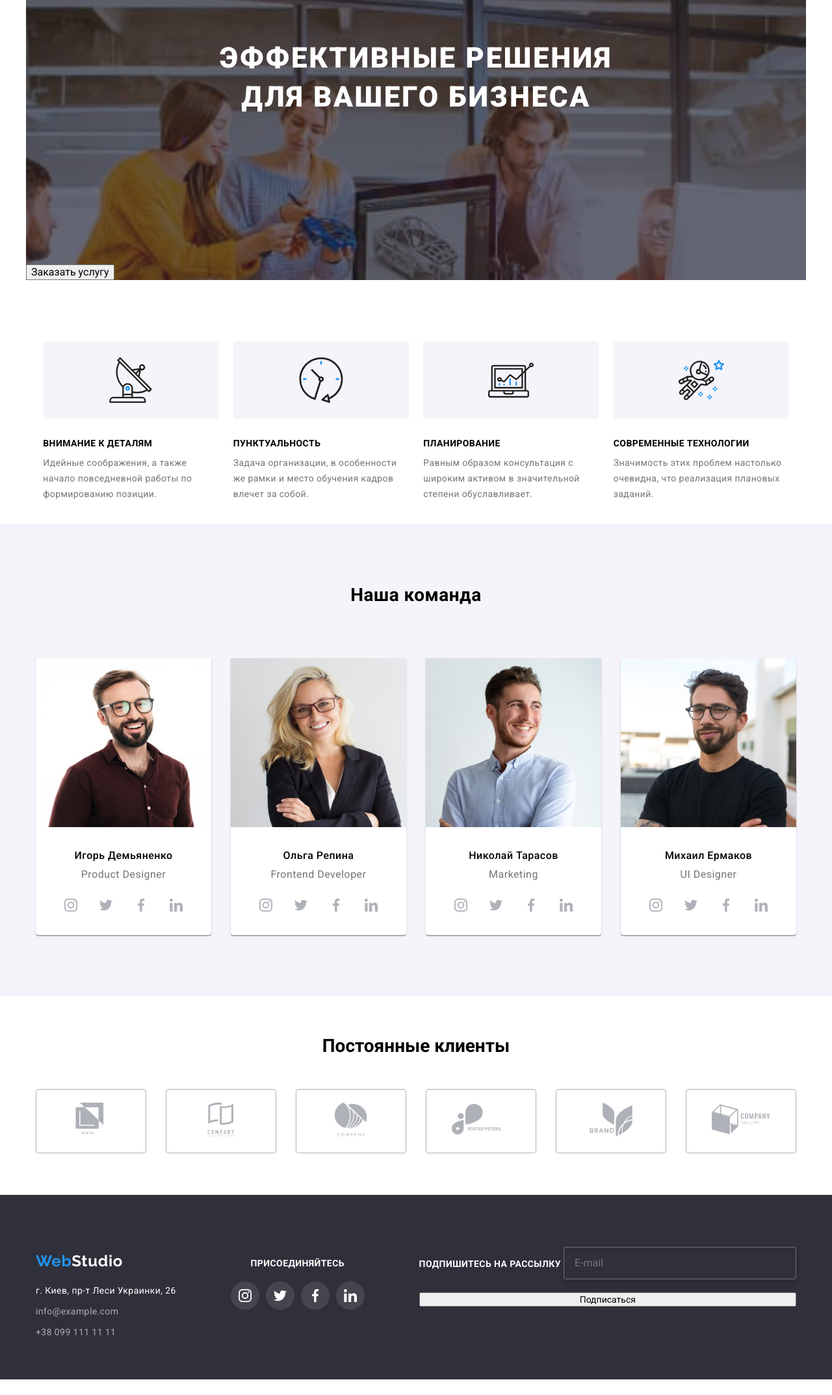
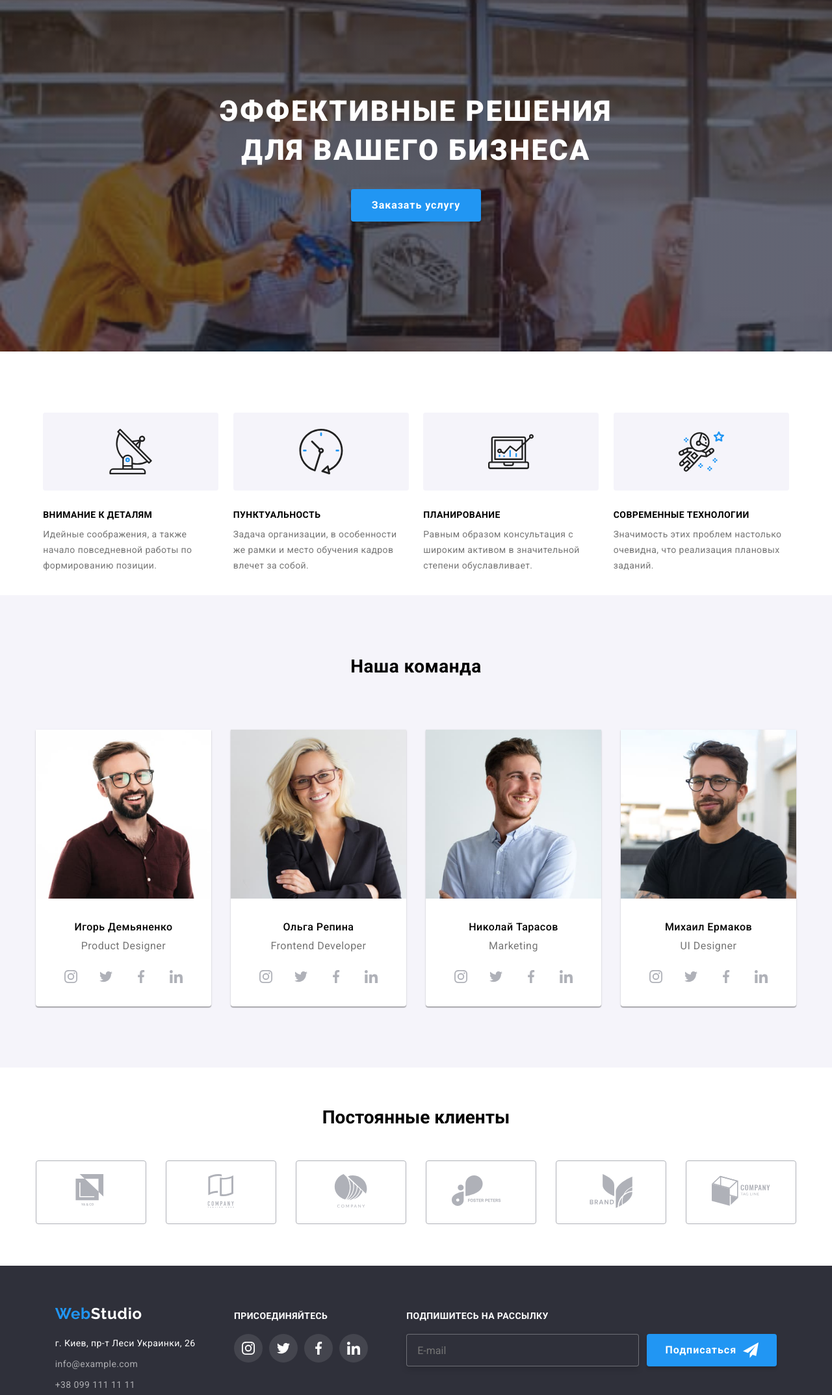
Before and after one commit to Viktory-me/goit-markup-hw-08, a plain HTML site: page index.html in a window 1280 px wide. Shown: the part 59-2206 px from the top of the page at 65% size. Before the commit the page ends 2182 px from the top, so only its background shows below. Drawn offline with Linux system fonts and the light colour scheme.

Commit message:
доделала батоны

```diff
--- a/index.html
+++ b/index.html
@@ -58,7 +58,8 @@
     </header> -->
     <main>
       <!--hero-->
-      <div class="overlay container">
+      <div class="overlay">
+        <div class="container">
           <section class="hero-section">
             <div class="hero-section-description">
               <div class="banner">
@@ -67,11 +68,12 @@
                   для вашего бизнеса
                 </h1>
               </div>
-            <button data-modal-open class="btn-title" type="button">
+              <button data-modal-open class="main-btn" type="button">
                 Заказать услугу
               </button>
             </div>
           </section>
+        </div>
       </div>
       <!--our preferences-->
       <section class="about-section">
@@ -533,7 +535,7 @@
                 placeholder="E-mail"
               />
             </label>
-            <button class="footer-form-btn" type="submit">Подписаться</button>
+            <button class="main-btn" type="submit">Подписаться</button>
           </form>
         </div>
       </div>
--- /dev/null
+++ b/sass/components/_main-btn.scss
@@ -0,0 +1,31 @@
+.main-btn {
+  width: 200px;
+  height: 50px;
+  padding: 0;
+  margin: 0 auto;
+  background: #2196f3;
+  border: none;
+  box-shadow: 0px 4px 4px rgba(0, 0, 0, 0.15);
+  border-radius: 4px;
+  font-weight: var(--font-weight-secondary);
+  font-size: 16px;
+  line-height: 1.875;
+  letter-spacing: 0.06em;
+  color: #ffffff;
+}
+.footer-main {
+  .main-btn {
+    display: flex;
+    align-items: center;
+    justify-content: center;
+    &::after {
+      content: '';
+      display: inline-block;
+      width: 24px;
+      height: 24px;
+      margin-left: 10px;
+      background-image: url('../images/icon_send.svg');
+      fill: white;
+    }
+  }
+}
--- a/sass/layout/_footer-form.scss
+++ b/sass/layout/_footer-form.scss
@@ -24,50 +24,40 @@
   filter: drop-shadow(0px 4px 4px rgba(0, 0, 0, 0.15));
   border-radius: 4px;
   background-color: #2f303a;
+  @media screen and (min-width: 1200px) {
+    margin-bottom: 0;
+    width: 358px;
+  }
 }
 .footer-form {
   @media screen and (min-width: 768px) {
     display: flex;
     flex-direction: column;
     padding-top: 60px;
+    .form-list {
+      margin: 0 auto;
+    }
+    .footer-form-label {
+      display: flex;
+      flex-direction: column;
+    }
+  }
+  @media screen and (min-width: 1200px) {
+    flex-direction: row;
+    align-items: flex-end;
+
+    .form-list {
+      display: flex;
+      flex-wrap: wrap;
+      margin-left: 93px;
+    }
+
+    .footer-form-label {
+      max-width: 358px;
+    }
+    .main-btn {
+      margin-left: 12px;
+      margin-right: auto;
+    }
   }
 }
-// .form-list {
-//   margin-left: 93px;
-// }
-
-// .footer-form {
-//   display: flex;
-//   justify-content: center;
-//   align-items: flex-end;
-//   padding: 0;
-//   max-width: 570px;
-// }
-// .footer-form-btn {
-//   width: 200px;
-//   height: 50px;
-//   display: inline-flex;
-//   align-items: center;
-//   justify-content: center;
-//   padding: 0;
-//   background: #2196f3;
-//   border: none;
-//   box-shadow: 0px 4px 4px rgba(0, 0, 0, 0.15);
-//   border-radius: 4px;
-//   font-family: var(--font-main);
-//   font-style: normal;
-//   font-weight: var(--font-weight-secondary);
-//   font-size: 16px;
-//   line-height: 1.875;
-//   letter-spacing: 0.06em;
-//   color: #ffffff;
-//   &::after {
-//     content: '';
-//     display: inline-block;
-//     width: 24px;
-//     height: 24px;
-//     margin-left: 10px;
-//     background-image: url('../images/icon_send.svg');
-//     fill: white;
-//   }
-// }
--- a/sass/layout/_footer.scss
+++ b/sass/layout/_footer.scss
@@ -14,7 +14,7 @@
     @media screen and (min-width: 768px) {
       display: flex;
       flex-wrap: wrap;
-      justify-content: space-between;
+      justify-content: space-around;
       align-items: baseline;
     }
   }
@@ -43,6 +43,7 @@
     .social-link-list {
       margin-top: 0;
       margin-bottom: 0;
+      text-align: start;
     }
   }
 
--- a/sass/layout/_hero.scss
+++ b/sass/layout/_hero.scss
@@ -1,41 +1,3 @@
-.hero-section {
-  display: flex;
-  flex-direction: column;
-  align-items: center;
-  justify-content: center;
-  max-width: 480px;
-  min-height: 400px;
-  margin-right: auto;
-  margin-left: auto;
-}
-.hero-title {
-  font-size: 26px;
-  line-height: 1.615;
-  font-weight: 900;
-  letter-spacing: 0.06em;
-  color: white;
-  text-transform: uppercase;
-  text-align: center;
-}
-.banner {
-  padding-left: 46px;
-  padding-right: 46px;
-  padding-top: 118px;
-  padding-bottom: 198px;
-}
-@media screen and (min-width: 1200px) {
-  .banner {
-    display: flex;
-    justify-content: center;
-    align-items: center;
-    margin-bottom: 30px;
-    width: 1200px;
-  }
-  .hero-title {
-    font-size: 44px;
-    line-height: 1.364;
-  }
-}
 .overlay {
   background-image: linear-gradient(
       rgba(47, 48, 58, 0.4),
@@ -60,19 +22,35 @@
       url('../images/bg@2x.jpg');
   }
 }
-
-/*
-// .overlay {
-//   height: 600px;
-//   max-width: 1600px;
-//   margin-left: auto;
-//   margin-right: auto;
-//   background-image: linear-gradient(rgba(0, 0, 0, 0.5), rgba(0, 0, 0, 0.5)),
-//
-//   background-size: cover;
-//   background-repeat: no-repeat;
-//   background-position: center;
-// }
-
-
-*/
+.hero-section {
+  width: 100%;
+  min-height: 400px;
+  margin-right: auto;
+  margin-left: auto;
+  padding: 118px 0;
+  @media screen and (min-width: 1200px) {
+    min-height: 600px;
+    padding: 200px 0;
+  }
+}
+.hero-section-description {
+  display: flex;
+  flex-direction: column;
+  align-items: center;
+}
+.hero-title {
+  font-size: 26px;
+  line-height: 1.615;
+  font-weight: 900;
+  letter-spacing: 0.06em;
+  color: white;
+  text-transform: uppercase;
+  text-align: center;
+  @media screen and (min-width: 1200px) {
+    font-size: 44px;
+    line-height: 1.364;
+  }
+}
+.banner {
+  padding-bottom: 30px;
+}
--- a/sass/main.scss
+++ b/sass/main.scss
@@ -15,3 +15,4 @@
 @import './layout/footer';
 @import './layout/footer-form';
 @import './layout/clients';
+@import './components/main-btn';
```
Also changed, not shown: css/main.css, css/main.min.css, css/portfolio.css, css/portfolio.min.css, 4 other files. Lines whose indentation alone changed are shown as unchanged.
